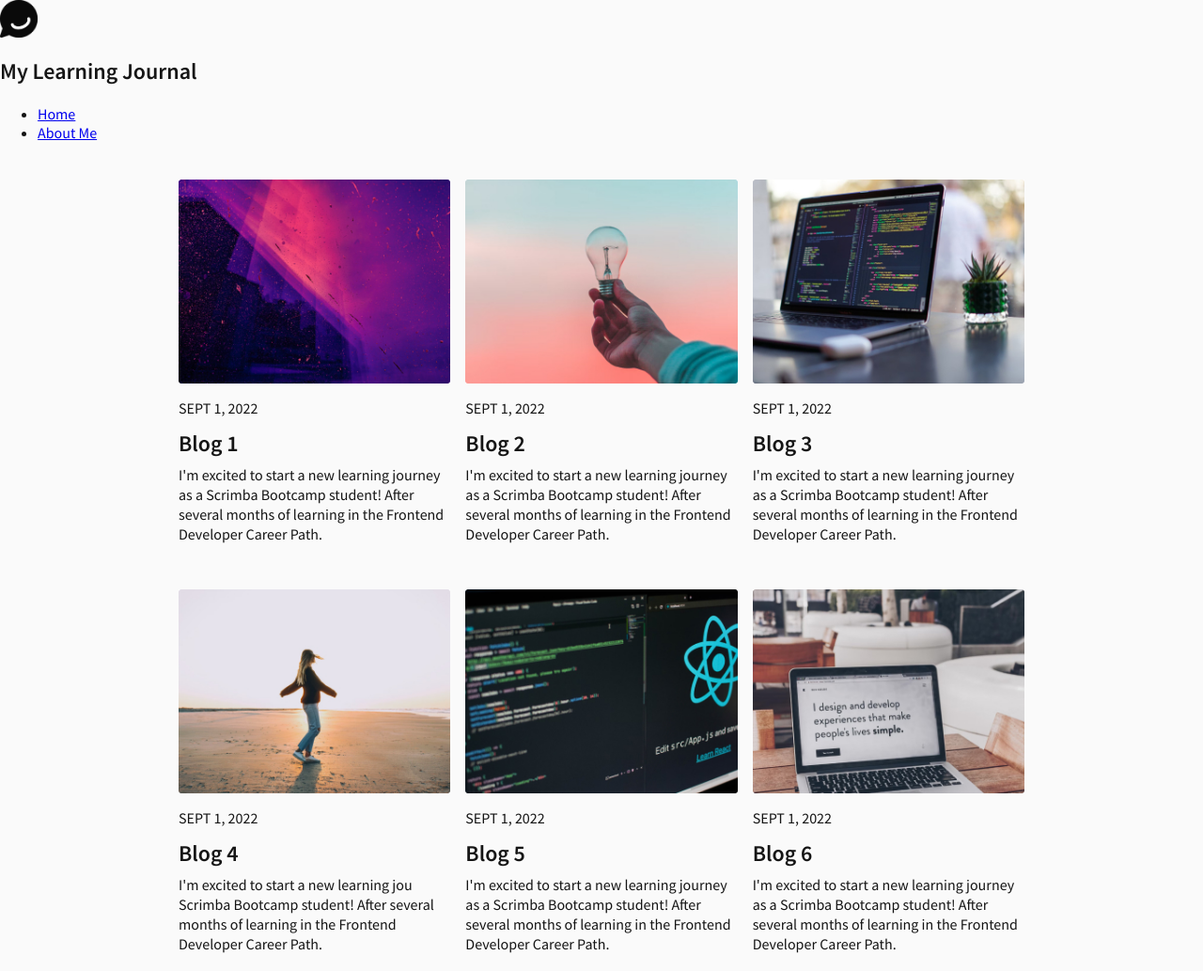
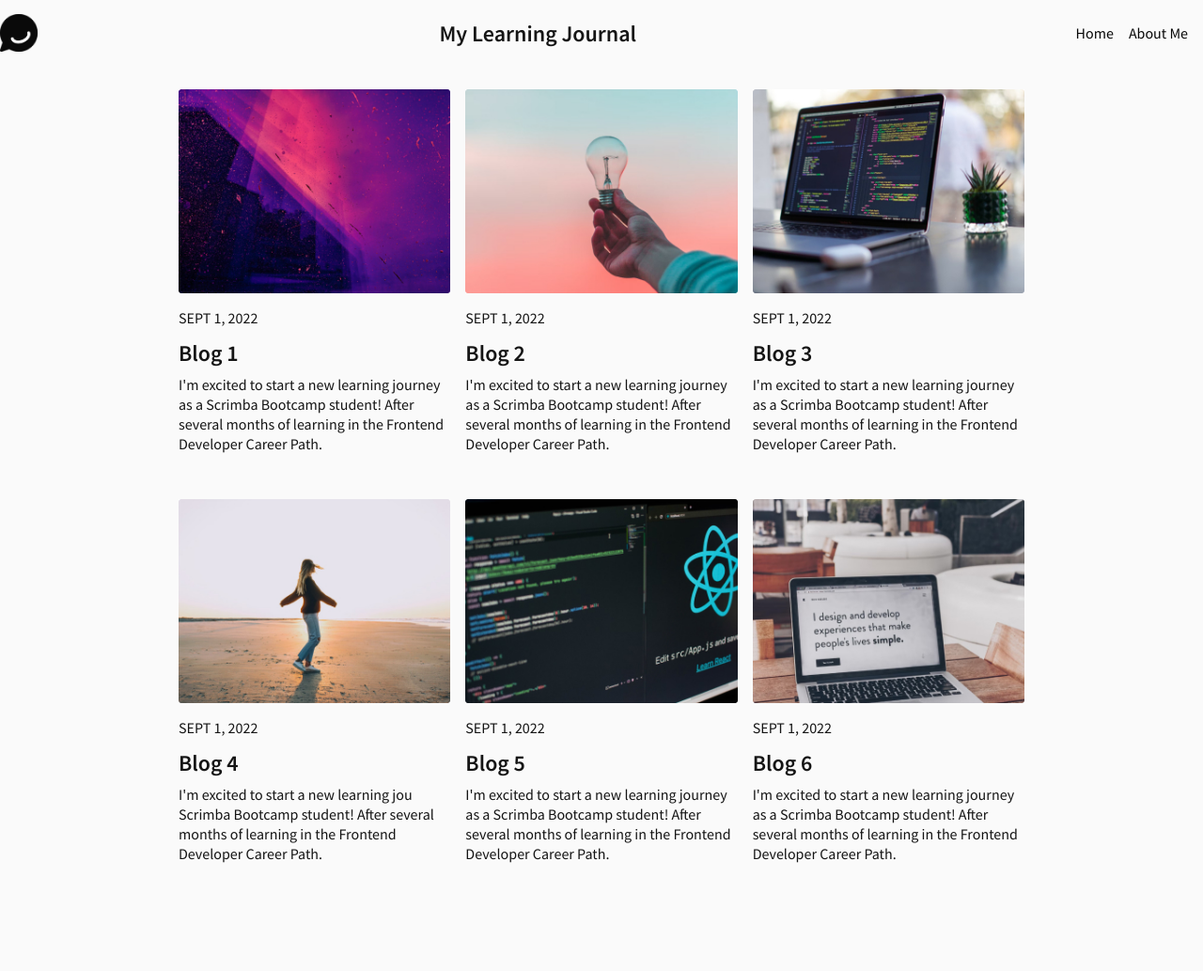
Before and after one commit to fab44-cloud/learning-journal, a plain HTML site: page index.html in a window 1280 px wide. Shown: the whole page at 94% size. After the commit the page ends 950 px from the top, so only its background shows below. Drawn offline with Linux system fonts and the light colour scheme.

Commit message:
Align 'navbar' items in a row using flexbox

```diff
--- a/index.css
+++ b/index.css
@@ -9,9 +9,30 @@ body {
     margin: 0;
 }
 
-header img {
+.navbar {
+    display: flex;
+    justify-content: space-between;
+    align-items: center;
+}
+
+.navbar img {
     height: 40px;
     width: auto;
+}
+
+.nav-links {
+    list-style: none;
+    display: flex;
+    align-items: center;
+}
+
+.nav-links li {
+    margin-right: 1em;
+}
+
+.nav-links a {
+    color: #090909;
+    text-decoration: none;
 }
 
 .container {
```
